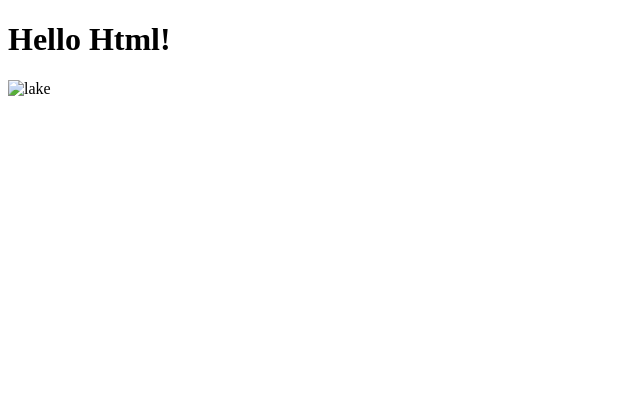
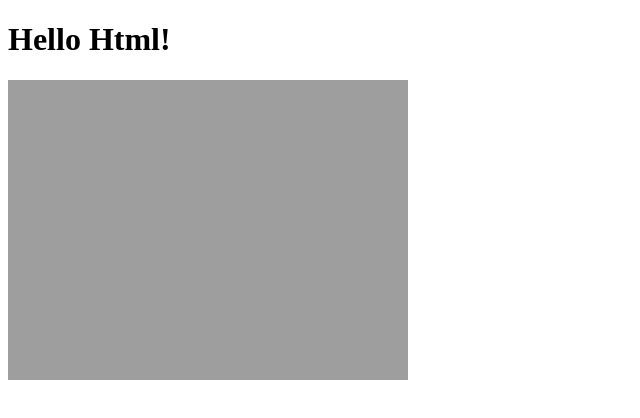
Before and after one commit to SvetlanaForte-2000/web-project, a plain HTML site: page index.html in a window 1280 px wide. Shown: the whole page, without its empty margins (0-640 px from the left). Drawn offline with Linux system fonts and the light colour scheme; the site is published under a folder, as on GitHub Pages, so addresses that start at the root find nothing.

Commit message:
Exemple html

```diff
--- a/index.html
+++ b/index.html
@@ -7,6 +7,6 @@
   </head>
   <body>
     <h1>Hello Html!</h1>
-    <img src="/img/lake.png" alt="lake">
+    <img src="img/lake.png" alt="lake">
   </body>
 </html>
```
